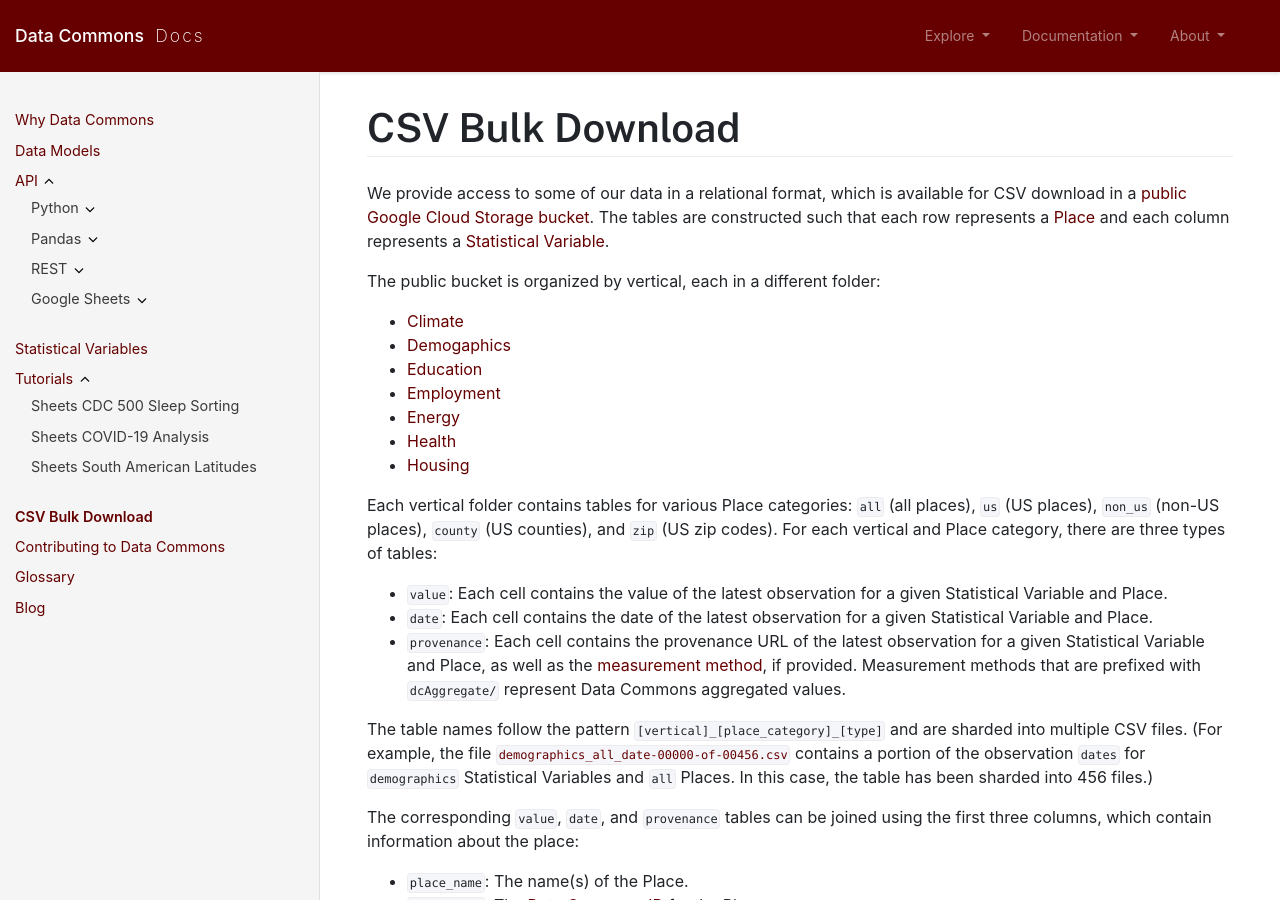
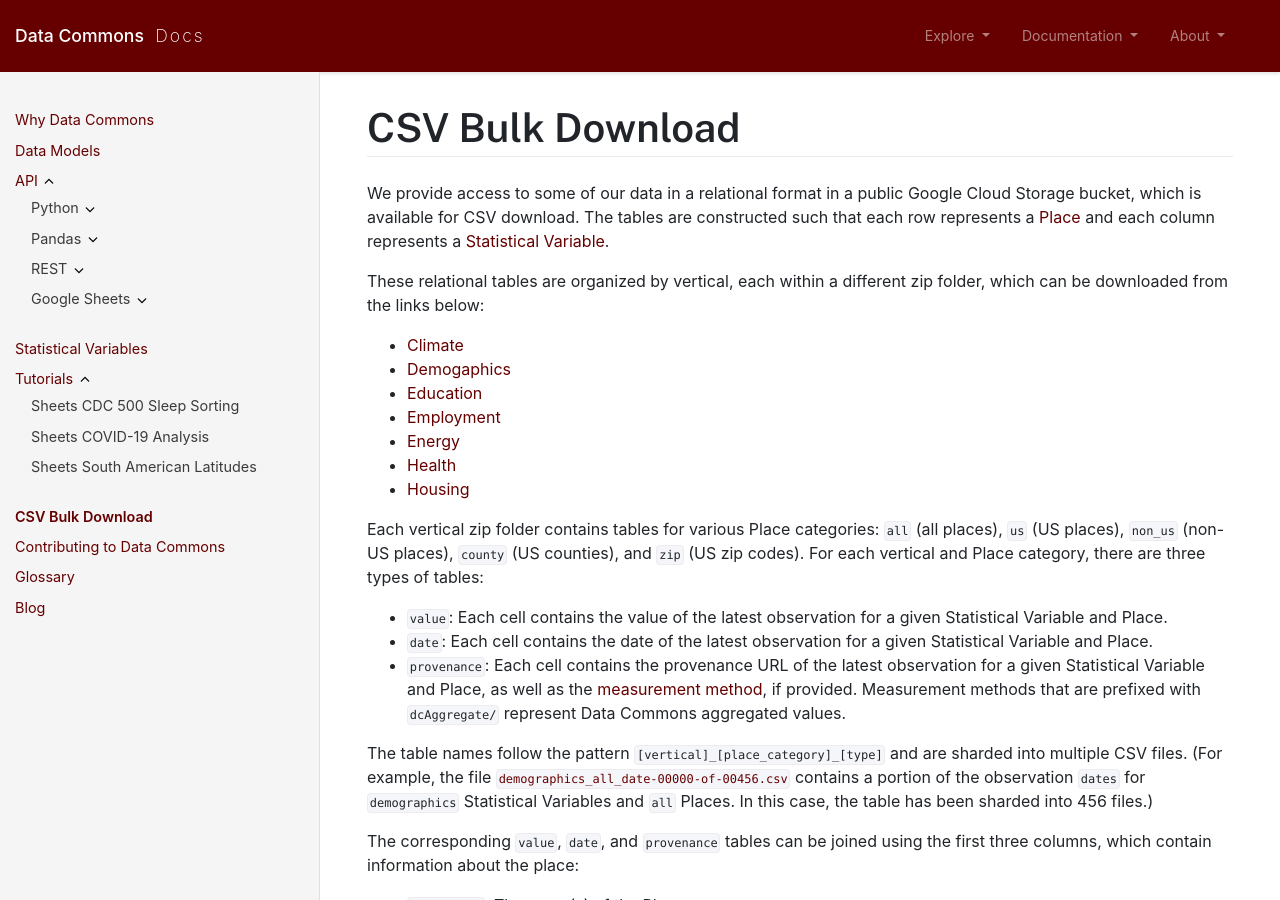
Before and after one commit to datacommonsorg/docsite, a Jekyll site: the page built from csv_download.md, in a window 1280 px wide and 900 px high. Built offline with Jekyll 4.4.1, drawn with Linux system fonts in a browser that asks for light colours; comment, search, counter and statistics services are not loaded.

Commit message:
update csv docs (#179)
* update documentation

* Update csv_download.md

accept suggestion

Co-authored-by: Carolyn Au <beets@users.noreply.github.com>

* Update csv_download.md

accept suggestion

Co-authored-by: Carolyn Au <beets@users.noreply.github.com>

* Update csv_download.md

accept suggestion

Co-authored-by: Carolyn Au <beets@users.noreply.github.com>

* Update csv_download.md

accept suggestion

Co-authored-by: Carolyn Au <beets@users.noreply.github.com>

* address pr comments

* fix typo

* fix spacing

* fix spacing

* address pr comments and add new tables

* update csv docs to point to zip

Co-authored-by: Carolyn Au <beets@users.noreply.github.com>

```diff
--- a/csv_download.md
+++ b/csv_download.md
@@ -7,18 +7,19 @@ has_children: false
 
 # CSV Bulk Download
 
-We provide access to some of our data in a relational format, which is available for CSV download in a [public Google Cloud Storage bucket](https://console.cloud.google.com/storage/browser/relational_tables). The tables are constructed such that each row represents a [Place](https://datacommons.org/browser/Place) and each column represents a [Statistical Variable](https://datacommons.org/browser/StatisticalVariable).
+We provide access to some of our data in a relational format in a public Google Cloud Storage bucket, which is available for CSV download. The tables are constructed such that each row represents a [Place](https://datacommons.org/browser/Place) and each column represents a [Statistical Variable](https://datacommons.org/browser/StatisticalVariable).
 
-The public bucket is organized by vertical, each in a different folder:
-* [Climate](https://console.cloud.google.com/storage/browser/relational_tables/climate)
-* [Demogaphics](https://console.cloud.google.com/storage/browser/relational_tables/demographics)
-* [Education](https://console.cloud.google.com/storage/browser/relational_tables/education)
-* [Employment](https://console.cloud.google.com/storage/browser/relational_tables/employment)
-* [Energy](https://console.cloud.google.com/storage/browser/relational_tables/energy)
-* [Health](https://console.cloud.google.com/storage/browser/relational_tables/health)
-* [Housing](https://console.cloud.google.com/storage/browser/relational_tables/housing)
+These relational tables are organized by vertical, each within a different zip folder, which can be downloaded from the links below:
+* [Climate](https://storage.googleapis.com/relational_tables/climate.zip)
+* [Demogaphics](https://storage.googleapis.com/relational_tables/demographics.zip)
+* [Education](https://storage.googleapis.com/relational_tables/education.zip)
+* [Employment](https://storage.googleapis.com/relational_tables/employment.zip)
+* [Energy](https://storage.googleapis.com/relational_tables/energy.zip)
+* [Health](https://storage.googleapis.com/relational_tables/health.zip)
+* [Housing](https://storage.googleapis.com/relational_tables/housing.zip)
 
-Each vertical folder contains tables for various Place categories: `all` (all places), `us` (US places), `non_us` (non-US places), `county` (US counties), and `zip` (US zip codes). For each vertical and Place category, there are three types of tables:
+Each vertical zip folder contains tables for various Place categories: `all` (all places), `us` (US places), `non_us` (non-US places), `county` (US counties), and `zip` (US zip codes). For each vertical and Place category, there are three types of tables:
+
 * `value`: Each cell contains the value of the latest observation for a given Statistical Variable and Place.
 * `date`: Each cell contains the date of the latest observation for a given Statistical Variable and Place.
 * `provenance`: Each cell contains the provenance URL of the latest observation for a given Statistical Variable and Place, as well as the [measurement method](https://docs.datacommons.org/glossary.html), if provided. Measurement methods that are prefixed with `dcAggregate/` represent Data Commons aggregated values.
```
